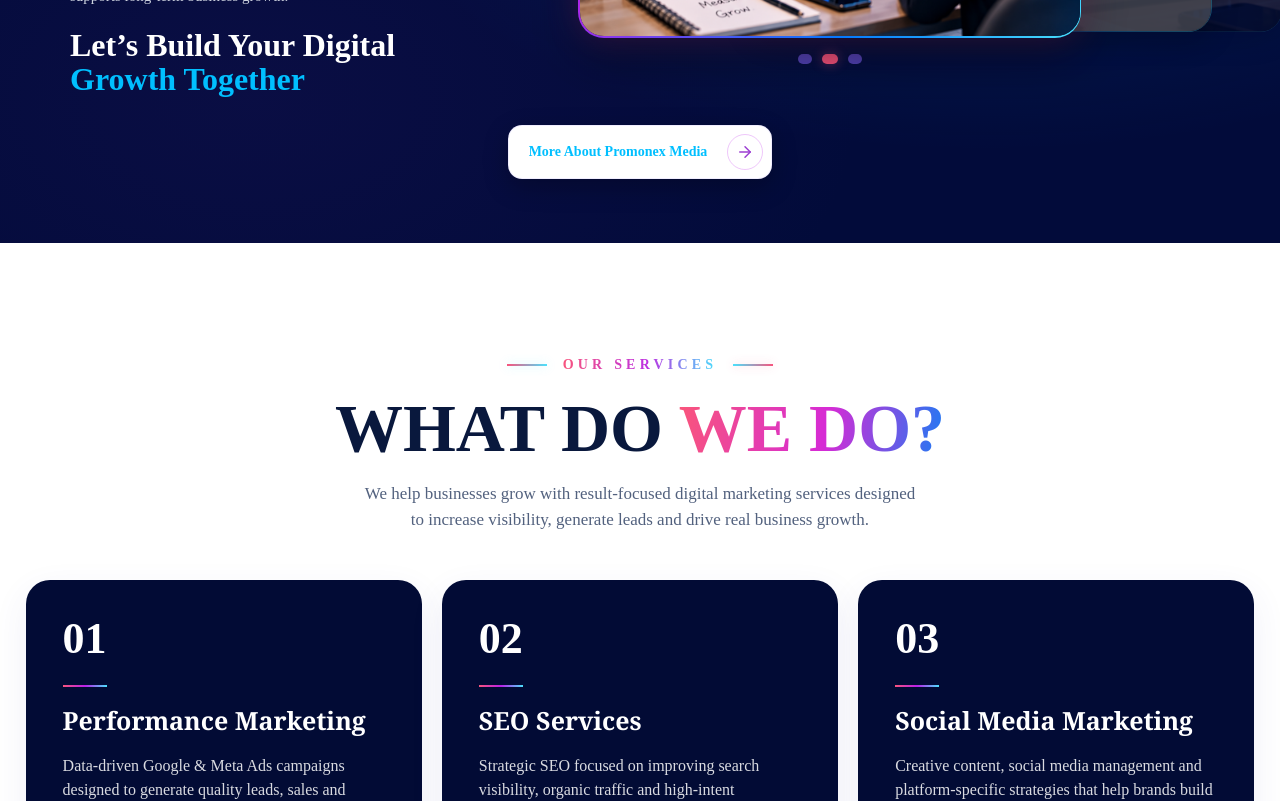
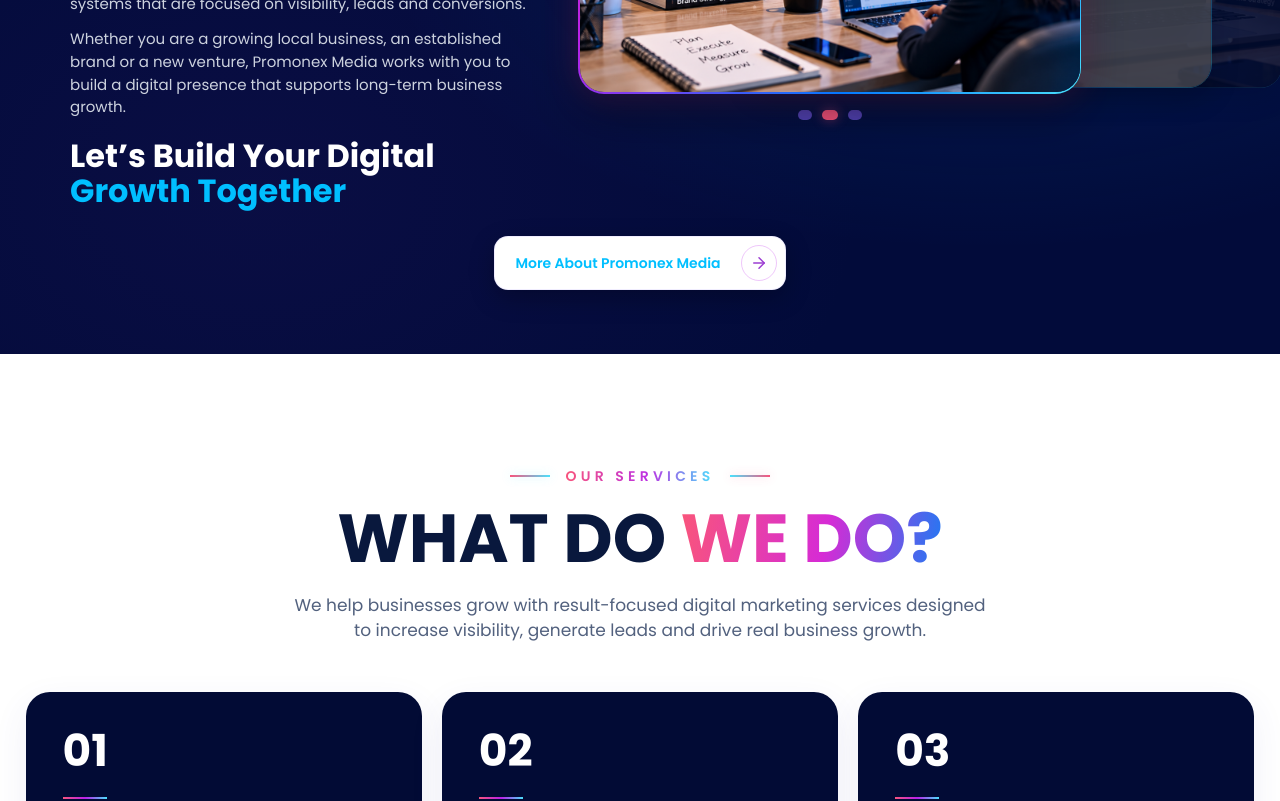
Before and after one commit to ARSHAD-12356/PromonexMedia-Pvt-Ltd, a Next.js app: page / in a window 1280 px wide. Shown: the part 1300-2101 px from the top of the page. Built offline with nearby package versions, Linux system fonts and the light colour scheme; grey boxes are pictures that could not be loaded.

Commit message:
Apply Poppins typography across site

```diff
--- a/app/globals.css
+++ b/app/globals.css
@@ -14,7 +14,7 @@
 body {
   color: var(--foreground);
   background: var(--background);
-  font-family: var(--font-inter), -apple-system, BlinkMacSystemFont, "Segoe UI", Roboto, sans-serif;
+  font-family: "Poppins", sans-serif;
   overflow-x: hidden;
   min-height: 100vh;
   margin: 0;
@@ -48,7 +48,7 @@ body {
 .case-studies-inner h2 {
   margin: 0 0 58px;
   text-align: center;
-  font-family: "Times New Roman", Georgia, serif;
+  font-family: "Poppins", sans-serif;
   font-size: 44px;
   font-weight: 700;
   line-height: 0.98;
@@ -220,7 +220,7 @@ body {
 .founders-copy h2 {
   margin: 0;
   color: #fff;
-  font-family: Georgia, "Times New Roman", serif;
+  font-family: "Poppins", sans-serif;
   font-size: clamp(54px, 4.15vw, 64px);
   font-weight: 700;
   line-height: 1.08;
@@ -246,7 +246,7 @@ body {
   max-width: 880px;
   margin: 0 auto 19px;
   color: rgba(233, 239, 255, 0.82);
-  font-family: Georgia, "Times New Roman", serif;
+  font-family: "Poppins", sans-serif;
   font-size: 18px;
   line-height: 1.7;
 }
@@ -292,7 +292,7 @@ body {
   padding: 66px 28px 58px;
   color: #111a3c;
   background: #fff;
-  font-family: "Manrope", Arial, sans-serif;
+  font-family: "Poppins", sans-serif;
 }
 
 .testimonials-inner {
@@ -355,7 +355,7 @@ body {
   flex-direction: column;
   margin: 16px 0 0;
   color: #101943;
-  font-family: Georgia, "Times New Roman", serif;
+  font-family: "Poppins", sans-serif;
   font-size: clamp(40px, 4.1vw, 62px);
   font-weight: 700;
   line-height: 1.04;
@@ -787,6 +787,13 @@ body {
   border-bottom: 0;
 }
 
+@media (max-width: 639px) {
+  .stats-grid > .stat-item > .stat-content {
+    width: 160px;
+    flex: 0 0 160px;
+  }
+}
+
 @media (min-width: 640px) {
   .stats-grid > .stat-item:nth-child(odd) {
     border-right: 1px solid #dce5f1;
@@ -932,7 +939,7 @@ body {
 
 .industries-header h2 {
   margin: 17px 0 6px;
-  font-family: var(--font-inter), sans-serif;
+  font-family: "Poppins", sans-serif;
   font-size: clamp(42px, 5.1vw, 70px);
   font-weight: 800;
   line-height: 1.02;
@@ -1086,7 +1093,7 @@ body {
 .industries-modern {
   position: relative;
   overflow: hidden;
-  font-family: "Manrope", sans-serif;
+  font-family: "Poppins", sans-serif;
   background:
     radial-gradient(circle at 50% 0%, rgba(0, 191, 255, 0.13), transparent 42%),
     #020B35;
@@ -1129,7 +1136,7 @@ body {
 .industries-modern-header h2 {
   margin: 13px 0 10px;
   color: #ffffff;
-  font-family: "Manrope", sans-serif;
+  font-family: "Poppins", sans-serif;
   font-size: clamp(36px, 5vw, 58px);
   font-weight: 800;
   letter-spacing: -0.035em;
--- a/components/AboutSection.tsx
+++ b/components/AboutSection.tsx
@@ -66,8 +66,7 @@ export default function AboutSection() {
           </div>
 
           <h2
-            className="font-serif text-[28px] font-bold leading-[1.08] text-white sm:text-[38px] md:text-[27px] lg:text-[32px] xl:text-[40px] 2xl:text-[43px]"
-            style={{ fontFamily: '"Times New Roman", Georgia, serif' }}
+            className="font-poppins text-[28px] font-bold leading-[1.08] text-white sm:text-[38px] md:text-[27px] lg:text-[32px] xl:text-[40px] 2xl:text-[43px]"
           >
             <span className="block">Digital Marketing Agency</span>
             <span className="block">
@@ -92,8 +91,7 @@ export default function AboutSection() {
           </div>
 
           <h3
-            className="mt-5 font-serif text-[25px] font-bold leading-[1.08] text-white sm:text-[29px] lg:text-[32px]"
-            style={{ fontFamily: '"Times New Roman", Georgia, serif' }}
+            className="mt-5 font-poppins text-[25px] font-bold leading-[1.08] text-white sm:text-[29px] lg:text-[32px]"
           >
             <span className="block">Let’s Build Your Digital</span>
             <span className="block text-[#00BFFF]">Growth Together</span>
--- a/components/ServicesSection.tsx
+++ b/components/ServicesSection.tsx
@@ -130,12 +130,12 @@ function ServiceCard({ service, index }: { service: Service; index: number }) {
         />
       </div>
       <span
-        className="font-sans text-[40px] font-bold leading-none text-white sm:text-[44px]"
+        className="font-poppins text-[40px] font-bold leading-none text-white sm:text-[44px]"
       >
         {service.number}
       </span>
       <span className="mt-6 h-[2px] w-11 bg-gradient-to-r from-[#F8547D] via-[#BB20E9] to-[#4AE1FC]" />
-      <h3 className="mt-5 font-serif text-[23px] font-bold leading-[1.08] text-white sm:text-[25px]">
+      <h3 className="mt-5 font-poppins text-[23px] font-bold leading-[1.08] text-white sm:text-[25px]">
         {service.title}
       </h3>
       <p className="mt-5 text-[15px] leading-[1.55] text-white/85 sm:text-base">
@@ -199,8 +199,7 @@ export default function ServicesSection() {
 
           <h2
             id="services-heading"
-            className="mt-5 font-serif text-[44px] font-bold uppercase leading-[0.98] text-[#09183D] sm:text-[54px] xl:text-[68px]"
-            style={{ fontFamily: '"Times New Roman", Georgia, serif' }}
+            className="mt-5 font-poppins text-[44px] font-bold uppercase leading-[0.98] text-[#09183D] sm:text-[54px] xl:text-[68px]"
           >
             What Do{" "}
             <span className="bg-[linear-gradient(100deg,#FA5679_0%,#D62BD5_55%,#187DF4_100%)] bg-clip-text text-transparent">
--- a/components/StatsSection.tsx
+++ b/components/StatsSection.tsx
@@ -42,7 +42,7 @@ const STATS: StatItem[] = [
     suffix: "X",
     label: "Growth-Focused Approach",
     Icon: Trophy,
-    iconColor: "#D64FE2",
+    iconColor: "#168BFF",
     iconBackground: "#FBEAFF",
   },
 ];
@@ -101,7 +101,7 @@ export default function StatsSection() {
               >
                 <Icon aria-hidden="true" size={30} strokeWidth={1.8} />
               </span>
-              <span className="min-w-0">
+              <span className="stat-content min-w-0">
                 <AnimatedStatValue value={stat.value} suffix={stat.suffix} />
                 <span className="mt-1.5 block font-poppins text-sm leading-snug text-[#52617E] sm:text-[15px] lg:text-[13px] xl:text-[17px]">
                   {stat.label}
--- a/tailwind.config.ts
+++ b/tailwind.config.ts
@@ -23,7 +23,7 @@ const config: Config = {
         },
       },
       fontFamily: {
-        sans: ["var(--font-inter)", "Inter", "sans-serif"],
+        sans: ["Poppins", "sans-serif"],
         poppins: ["Poppins", "sans-serif"],
       },
       boxShadow: {
```
